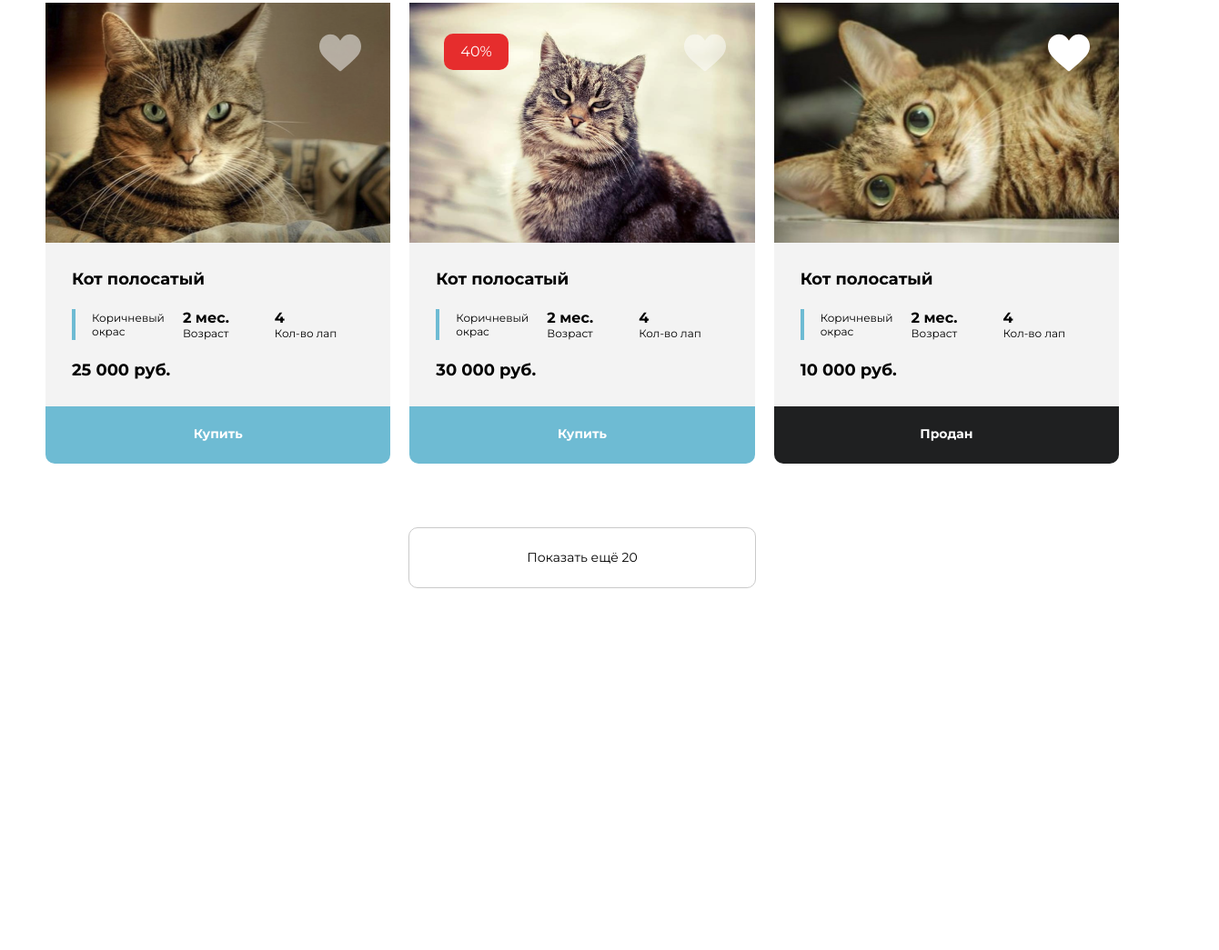
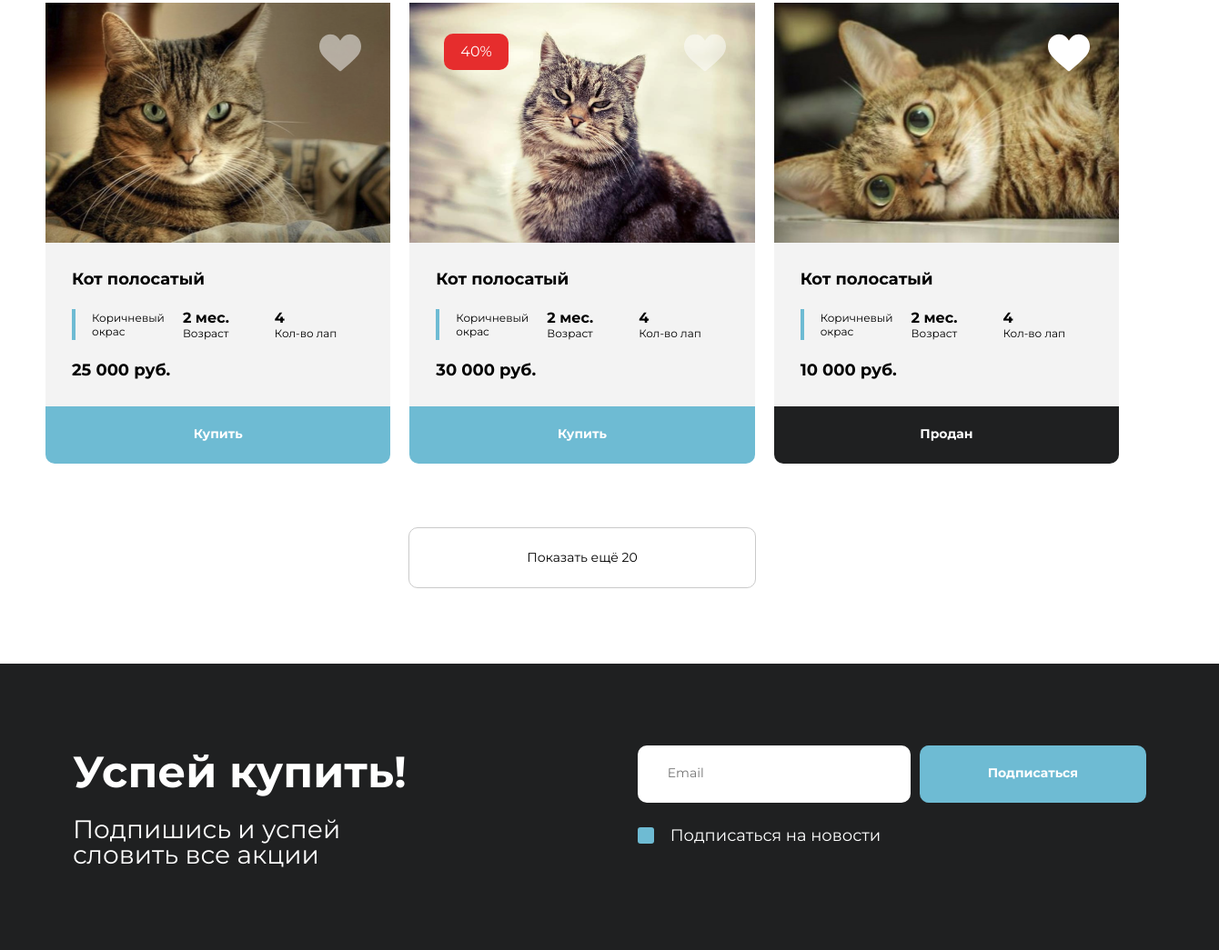
Before and after one commit to Muratovnik/Cats-market, a website: page src/index.pug in a window 1280 px wide. Shown: the part 881-1926 px from the top of the page at 91% size, 1340 px wide, since content can reach past the window. Before the commit the page ends 1528 px from the top, so only its background shows below. Drawn offline with nearby package versions, Linux system fonts and the light colour scheme; files that its build step writes are made by us from their sources.

Commit message:
Added footer and styles for it

```diff
--- a/src/parts/_footer.pug
+++ b/src/parts/_footer.pug
@@ -0,0 +1,13 @@
+footer.main-footer
+    .container
+        section.main-footer__appeal
+            h2.main-footer__slogan Успей купить!
+            span Подпишись и успей словить все акции
+        form.main-footer__subscribe
+            fieldset.main-footer__email-sub
+                input(type="email" placeholder='Email')
+                button.btn.main-footer__btn Подписаться
+
+            label(for="email-checkbox").checbox
+                input(type="checkbox" id='email-checkbox' name='email_sub')
+                span.checkbox__text Подписаться на новости
--- /dev/null
+++ b/src/style/_footer.scss
@@ -0,0 +1,116 @@
+/*-------------------
+        footer
+---------------------*/
+
+.main-footer {
+
+    .container {
+        padding: 90px 80px;
+        color: #ffffff;
+        background-color: #1F2021;
+
+        @include df-sb;
+    }
+}
+
+.main-footer__slogan {
+    @include font(48px, 59px, 700);
+    margin: 0;
+    margin-bottom: 20px;
+}
+
+.main-footer__appeal {
+    max-width: 400px;
+
+    span {
+        @include font(28px, 26px, 400);
+
+    }
+}
+
+.main-footer__email-sub {
+    border: none;
+    margin: 0;
+    margin-bottom: 25px;
+    padding: 0;
+
+    display: flex;
+
+
+    input {
+        box-sizing: border-box;
+
+        @include font(14px, 17px, 400);
+        outline: none;
+        padding: {
+            top: 22px;
+            bottom: 24px;
+            left: 33px;
+            right: 33px;
+        };
+
+        &[type="email"] {
+            border: none;
+            border-radius: 10px;
+            margin-right: 10px;
+            min-width: 300px;
+        }
+    }
+
+}
+
+
+.checbox {
+    input {
+        position: absolute;
+        z-index: -1;
+        opacity: 0;
+
+        &:checked + .checkbox__text:before{
+            display: block;
+        }
+    }
+}
+
+.checkbox__text{
+    position: relative;
+    cursor: pointer;
+    padding-left: 36px;
+
+    &::after{
+        content: "";
+        top: 50%;
+        left: 0;
+        transform: translateY(-50%);
+
+        position: absolute;
+        box-sizing: border-box;
+
+        width: 18px;
+        height: 18px;
+
+        background-color: #6EBBD3;
+        border-radius: 3px;
+        z-index: 1;
+    }
+
+    &::before{
+        content: "";
+        top: 50%;
+        left: 0;
+        transform: translateY(-50%);
+
+        position: absolute;
+        box-sizing: border-box;
+        width: 18px;
+        height: 18px;
+
+        background-image: url(../img/Footer/Check.svg);
+        background-size: initial;
+        background-position: center;
+        background-repeat: no-repeat;
+
+        display: none;
+        z-index: 2;
+    }
+}
--- a/src/style/_index.scss
+++ b/src/style/_index.scss
@@ -57,6 +57,7 @@
     display: flex;
     flex-direction: column;
     align-items: center;
+    margin-bottom: 83px;
 }
 .catalog__grid {
     display: grid;
--- a/src/style/styles.scss
+++ b/src/style/styles.scss
@@ -4,3 +4,4 @@
 @import "_common.scss";
 @import "_header.scss";
 @import "_index.scss";
+@import "_footer.scss";
```
Also changed, not shown: dist/css/styles.css, dist/css/styles.min.css, dist/img/Footer/Check.svg (added), dist/index.html, src/img/Footer/Check.svg (added), src/index.pug (line endings or trailing spaces).
